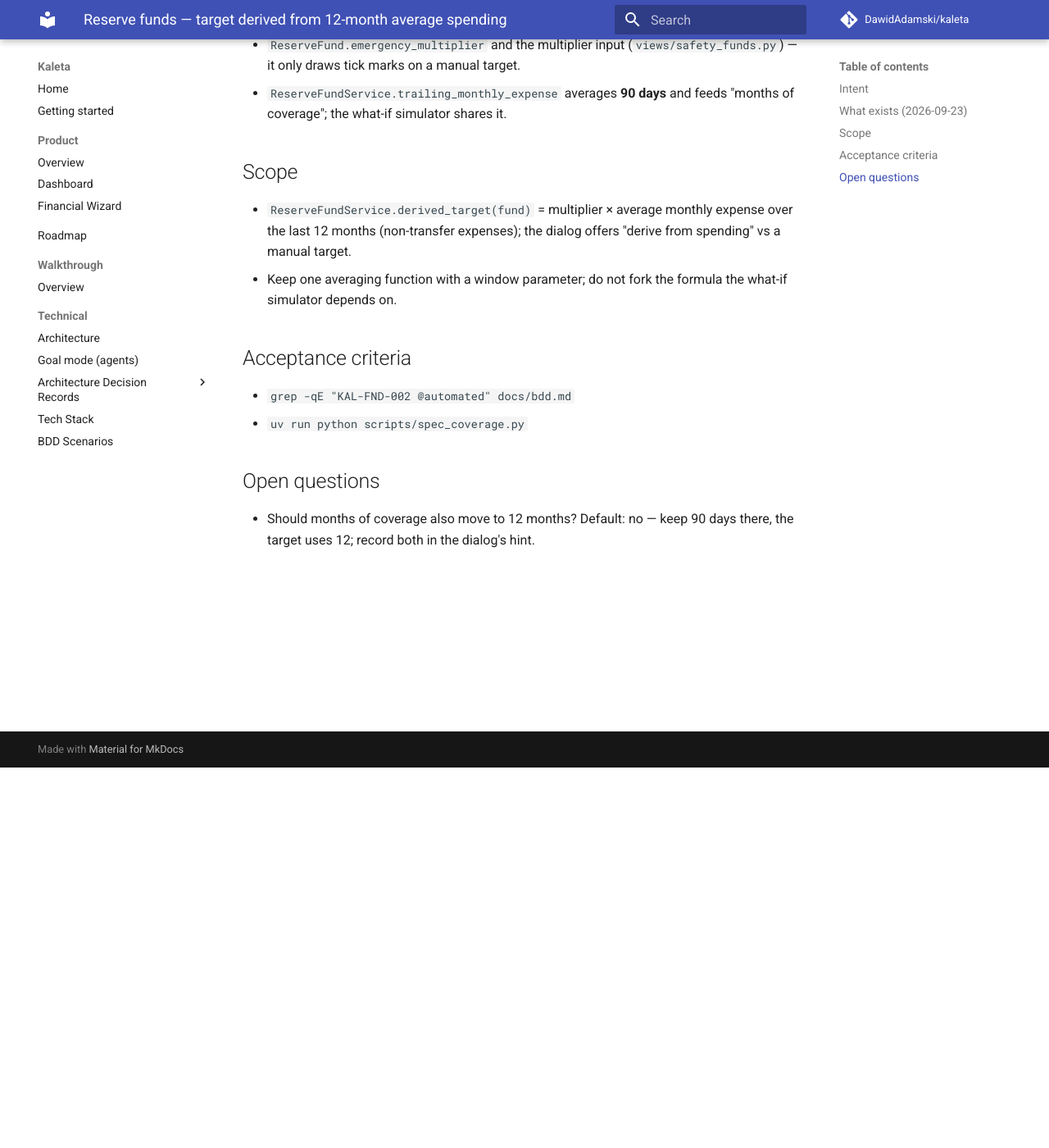
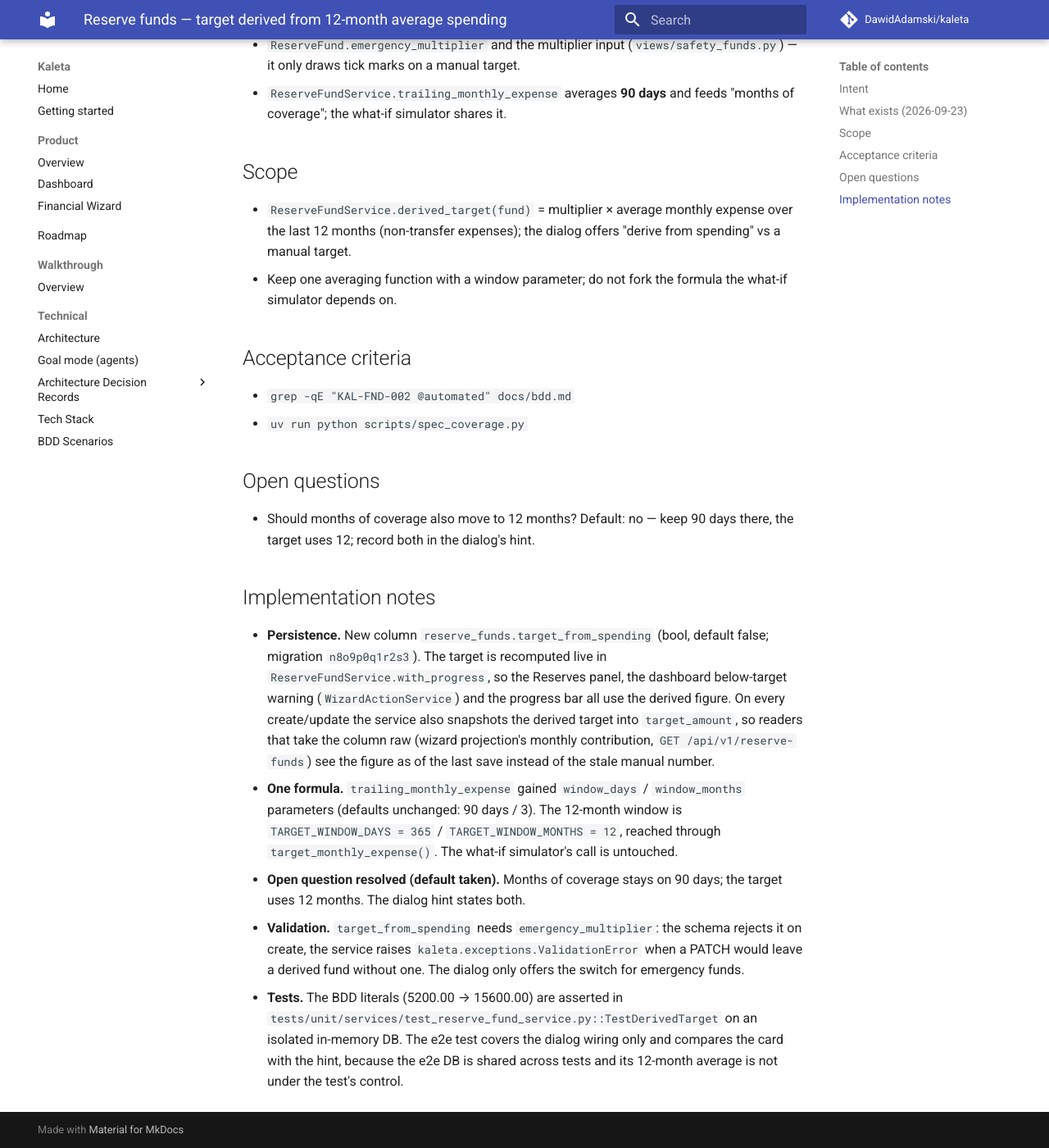
Before and after one commit to DawidAdamski/kaleta, an MkDocs documentation site: the page built from docs/plans/funds-reserve-derived-target.md, in a window 1280 px wide and 1400 px high, scrolled down 464 px. Shown: the whole window at 82% size. Built offline with MkDocs 1.6.1 and Material for MkDocs 9.7.7, drawn with Linux system fonts in a browser that asks for light colours; comment, search, counter and statistics services are not loaded.

Commit message:
docs: KAL-FND-002 automated; implementation notes for funds-reserve-derived-target
Co-Authored-By: Claude Opus 5.5 <noreply@anthropic.com>

```diff
--- a/docs/plans/funds-reserve-derived-target.md
+++ b/docs/plans/funds-reserve-derived-target.md
@@ -3,7 +3,7 @@ plan_id: funds-reserve-derived-target
 title: Reserve funds — target derived from 12-month average spending
 area: budgets
 effort: small
-status: draft
+status: in-progress
 roadmap_ref: ../roadmap.md#budgets
 ---
 
@@ -43,3 +43,31 @@ spend*, not a number typed into the dialog.
 
 - Should months of coverage also move to 12 months? Default: no — keep
   90 days there, the target uses 12; record both in the dialog's hint.
+
+## Implementation notes
+
+- **Persistence.** New column `reserve_funds.target_from_spending`
+  (bool, default false; migration `n8o9p0q1r2s3`). The target is
+  recomputed live in `ReserveFundService.with_progress`, so the Reserves
+  panel, the dashboard below-target warning (`WizardActionService`) and
+  the progress bar all use the derived figure. On every create/update the
+  service also snapshots the derived target into `target_amount`, so
+  readers that take the column raw (wizard projection's monthly
+  contribution, `GET /api/v1/reserve-funds`) see the figure as of the last
+  save instead of the stale manual number.
+- **One formula.** `trailing_monthly_expense` gained `window_days` /
+  `window_months` parameters (defaults unchanged: 90 days / 3). The
+  12-month window is `TARGET_WINDOW_DAYS = 365` /
+  `TARGET_WINDOW_MONTHS = 12`, reached through
+  `target_monthly_expense()`. The what-if simulator's call is untouched.
+- **Open question resolved (default taken).** Months of coverage stays on
+  90 days; the target uses 12 months. The dialog hint states both.
+- **Validation.** `target_from_spending` needs `emergency_multiplier`:
+  the schema rejects it on create, the service raises
+  `kaleta.exceptions.ValidationError` when a PATCH would leave a derived
+  fund without one. The dialog only offers the switch for emergency funds.
+- **Tests.** The BDD literals (5200.00 → 15600.00) are asserted in
+  `tests/unit/services/test_reserve_fund_service.py::TestDerivedTarget`
+  on an isolated in-memory DB. The e2e test covers the dialog wiring only
+  and compares the card with the hint, because the e2e DB is shared
+  across tests and its 12-month average is not under the test's control.
```
Also changed, not shown: docs/bdd.md (+1 -1 lines).
